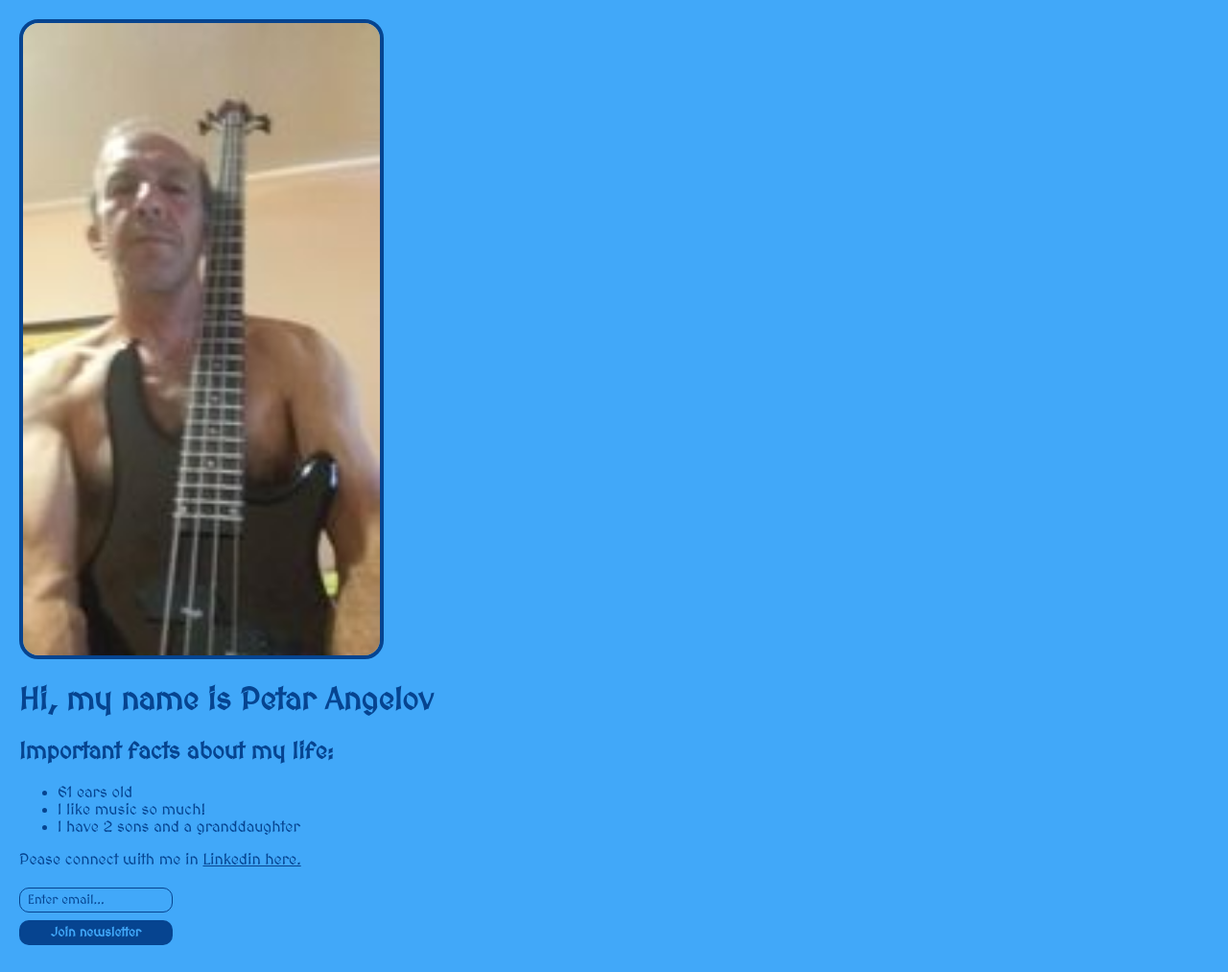
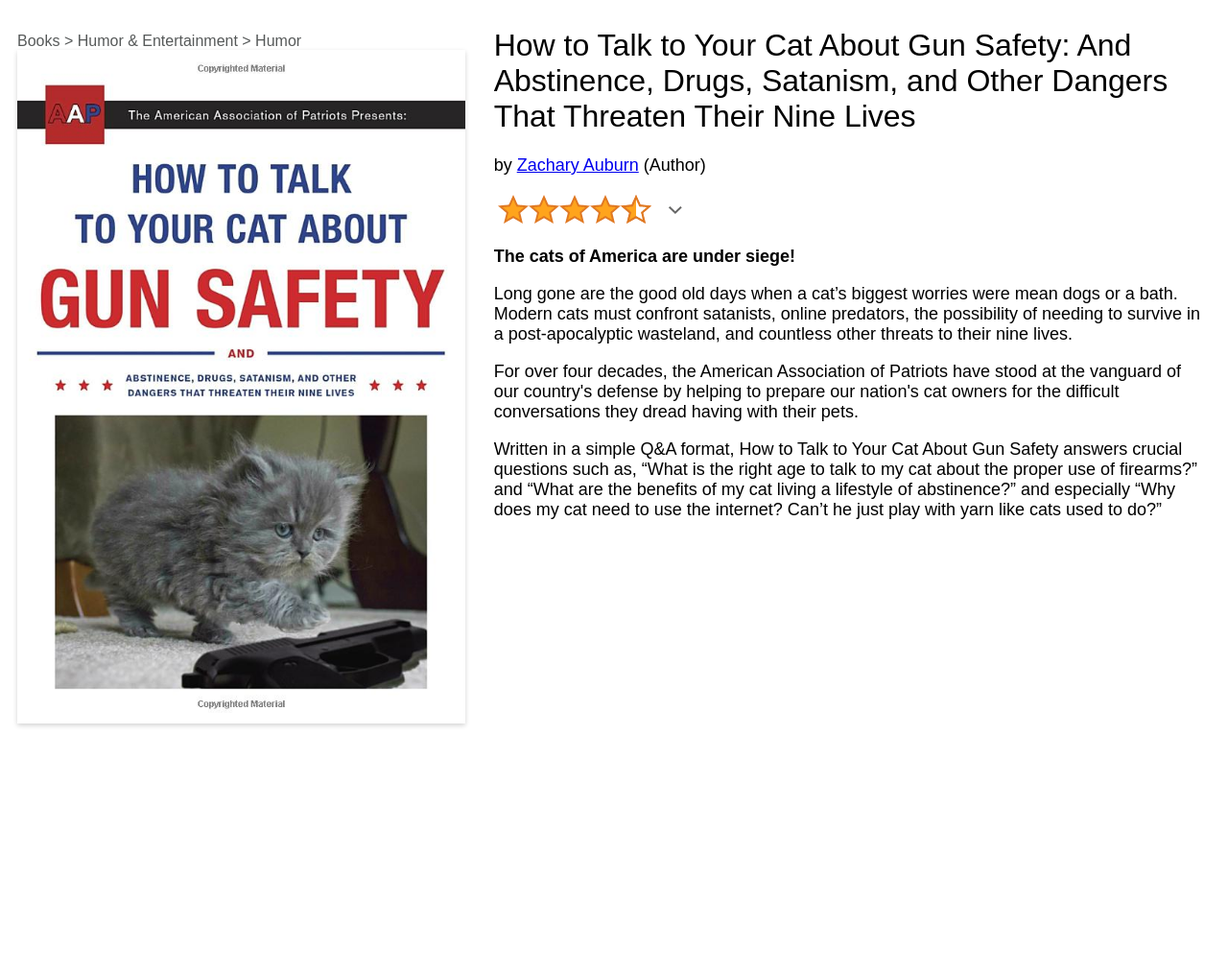
Before and after one commit to Peterchous/business-card, a website built with Vite: page index.html in a window 1280 px wide. Shown: the whole page at 96% size. After the commit the page ends 800 px from the top, so only its background shows below. Built offline with nearby package versions, Linux system fonts and the light colour scheme; a web font is replaced by a local one.

Commit message:
Add files via upload

```diff
--- a/index.html
+++ b/index.html
@@ -1,29 +1,43 @@
 <!doctype html>
 <html>
     <head>
-        <link rel="stylesheet" href="styles.css" />
-        <link href="https://fonts.googleapis.com/css2?family=Bangers&family=Black+Ops+One&family=Creepster&family=La+Belle+Aurore&family=MedievalSharp&family=Orbitron&family=Rye&display=swap" rel="stylesheet">
-        <script src="index.js"></script>
+        <title></title>
+        <link rel="stylesheet" href="styles.css">
     </head>
     <body>
-        <!--
-        Challenge 1:
-        Write the HTML for your personal website.
-        -->
-        <img src="my-foto.jpg">
-        <h1>Hi, my name is Petar Angelov</h1>
-        <h2>Important facts about my life:</h2>
-        <ul>
-            <li>61 ears old</li>
-            <li>I like music so much!</li>
-            <li>I have 2 sons and a granddaughter</li>
-        </ul>
+        <main>
+            <div class="left-side">
+                <p class="elements">Books > Humor & Entertainment > Humor</p>
+                <img class="main-img" src="book-cover.jpg">
+            </div>
 
-        <p>Pease connect with me in <a href="www.linkedin.com/in/
-petar-angelov-53444797
-">Linkedin here.</a></p>
-
-        <input type="text" placeholder="Enter email...">
-        <button>Join newsletter</button>
+            <div class="right-side">
+                <h1 class="title">How to Talk to Your Cat About Gun Safety: And Abstinence, Drugs, Satanism, and Other Dangers That Threaten Their Nine Lives</h1>
+                <p>by <a href="https://www.amazon.com/How-Talk-Your-About-Safety-ebook/dp/B01AERZSNC?ref_=ast_author_dp">Zachary Auburn</a> (Author)</p>
+                <image src="ratings.png">
+                <p class="bold">The cats of America are under siege!</p>
+                <p>Long gone are the good old days when a cat’s biggest worries were mean dogs or a bath. Modern cats must confront satanists, online predators, the possibility of needing to survive in a post-apocalyptic wasteland, and countless other threats to their nine lives.</p>
+                <p>For over four decades, the American Association of Patriots have stood at the vanguard of our country's defense by helping to prepare our nation's cat owners for the difficult conversations they dread having with their pets.</p>
+                <p>Written in a simple Q&A format, How to Talk to Your Cat About Gun Safety answers crucial questions such as, “What is the right age to talk to my cat about the proper use of firearms?” and “What are the benefits of my cat living a lifestyle of abstinence?” and especially “Why does my cat need to use the internet? Can’t he just play with yarn like cats used to do?”</p>
+            </div>
+        </main>
     </body>
 </html>
+
+
+<!--
+Books > Humor & Entertainment > Humor
+
+How to Talk to Your Cat About Gun Safety: And Abstinence, Drugs, Satanism, and Other Dangers That Threaten Their Nine Lives
+
+by Zachary Auburn (Author)
+
+Long gone are the good old days when a cat’s biggest worries were mean dogs or a bath. Modern cats must confront satanists, online predators, the possibility of needing to survive in a post-apocalyptic wasteland, and countless other threats to their nine lives.
+
+For over four decades, the American Association of Patriots have stood at the vanguard of our country's defense by helping to prepare our nation's cat owners for the difficult conversations they dread having with their pets.
+
+Written in a simple Q&A format, How to Talk to Your Cat About Gun Safety answers crucial questions such as, “What is the right age to talk to my cat about the proper use of firearms?” and “What are the benefits of my cat living a lifestyle of abstinence?” and especially “Why does my cat need to use the internet? Can’t he just play with yarn like cats used to do?”
+
+Source: https://www.amazon.com/How-Talk-Your-About-Safety-ebook/dp/B01AERZSNC?ref_=ast_author_dp
+
+-->
--- a/package.json
+++ b/package.json
@@ -1,6 +1,6 @@
 {
-  "name": "Scrim-s0u4iml1ht",
-  "description": "https://v2.scrimba.com/learn-html-and-css-c0p/~0e/",
+  "name": "Scrim-s0468c8sjh",
+  "description": "https://v2.scrimba.com/learn-html-and-css-c0p/~021",
   "scripts": {
     "start": "vite",
     "dev": "vite",
--- a/styles.css
+++ b/styles.css
@@ -1,75 +1,40 @@
-:root {
-    --superhero: 'Bangers', cursive;
-    --fantasy: 'MedievalSharp', cursive;
-    --space: 'Orbitron', sans-serif;
-    --military: 'Black Ops One', cursive;
-    --romantic: 'La Belle Aurore', cursive;
-    --scary: 'Creepster', cursive;
-    --cowboy: 'Rye', cursive;
-    --regular: sans-serif;
-    --font: var(--regular);
-    --sharp: 0;
-    --soft: 10px;
-    --round: 100px;
-
-    --image: var(--soft);
-
-    --background: #f5f5f5;
-    --text: #222222;
-
-    --light: var(--background);
-    --dark: var(--text);
+body {
+    font-family: Arial, Helvetica, sans-serif
 }
 
-
-body, html {
-    margin: 0;
-    padding: 10px;
-    background: var(--background);
-    color: var(--text);
-    font-family: var(--font);
+main {
+    display: flex;
 }
 
-img {
-    width: 30%;
-    border-radius: calc(var(--image) * 2);
-    border: 4px solid var(--text);
+.left-side {
+    display: block;
+    margin: 10px;
 }
 
-a {
-    color: var(--text);
+.right-side {
+    display: block;
+    width: 75%;
+    margin: 0 20px;
 }
 
-input {
-    display: block;
-    margin: 20px 0 0;
-    width: 160px;
-    box-sizing: border-box;
-    padding: 4px 8px;
-    border-width: 1px;
-    border-style: solid;
-    border-color:  var(--text);
-    color: var(--text);
-    background: none;
-    border-radius: var(--image);
-    font-family: var(--font);
+.right-side p {
+    font-size: 18px;
 }
 
-::placeholder {
-    color: var(--text);
+.bold {
+    font-weight: bold;
 }
 
-button {
-    border-radius: var(--image);
-    padding: 5px 10px;
-    border: none;
-    background: var(--text);
-    color: var(--background);
-    font-weight: bold;
-    box-sizing: border-box;
-    display: block;
-    margin: 8px 0;
-    cursor: pointer;
-    font-family: var(--font);
-    width: 160px;
+.title {
+    font-weight: lighter;
 }
+
+.main-img {
+    box-shadow: 0px 2px 5px lightgray;
+    width: 100%;
+}
+
+.elements {
+    color: #565959;
+    margin-bottom: 0;
+}
```
Also changed, not shown: book-cover.jpg (added), ratings.png (added).
